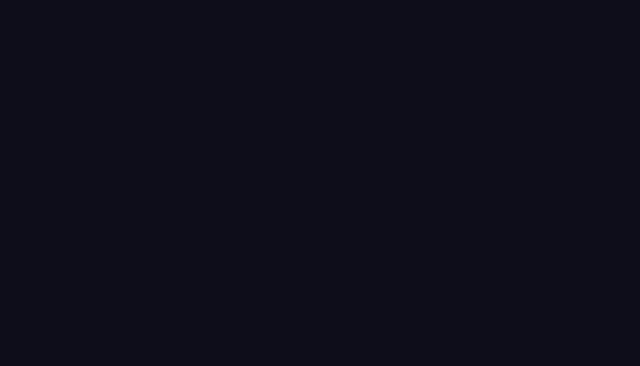
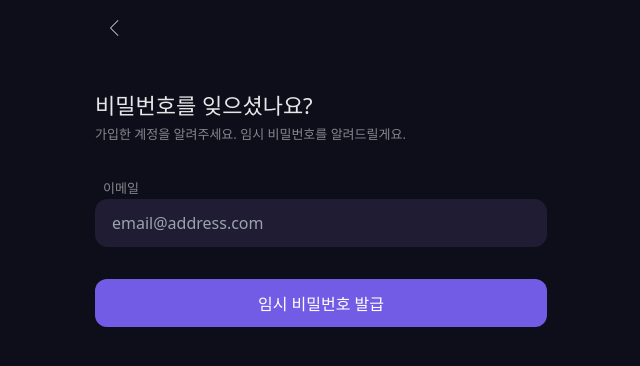
Before and after one commit to petercoco626/21planet_web, a Next.js app: page /forget-password in a window 1280 px wide. Shown: the top 366 px of the page, without its empty margins (319-959 px from the left). Built offline with nearby package versions, Linux system fonts and the light colour scheme.

Commit message:
[feat] forget-password page

```diff
--- a/app/(pages)/forget-password/page.tsx
+++ b/app/(pages)/forget-password/page.tsx
@@ -1,3 +1,11 @@
+import { IssueTempPasswordForm } from '@/components/forget-password/email-form';
+import { ForgetPasswordHeader } from '@/components/forget-password/header';
+
 export default function ForgetPasswordPage() {
-  return <div></div>;
+  return (
+    <main className="px-6 pb-6 w-full h-full box-border">
+      <ForgetPasswordHeader />
+      <IssueTempPasswordForm />
+    </main>
+  );
 }
--- a/app/layout.tsx
+++ b/app/layout.tsx
@@ -20,6 +20,7 @@ export default function RootLayout({
             {children}
           </div>
         </ClientLayout>
+        <div id="modal-root" />
       </body>
     </html>
   );
--- /dev/null
+++ b/components/base/modal.tsx
@@ -0,0 +1,45 @@
+'use client';
+
+import clsx from 'clsx';
+import { ReactNode, useEffect, useState } from 'react';
+import { createPortal } from 'react-dom';
+
+interface ModalProps {
+  isOpen: boolean;
+  children: ReactNode;
+}
+
+export function Modal(props: ModalProps) {
+  const { isOpen, children } = props;
+
+  const [modalRoot, setModalRoot] = useState<HTMLElement | null>(null);
+
+  useEffect(() => {
+    setModalRoot(document.getElementById('modal-root'));
+  }, []);
+
+  if (!modalRoot) {
+    return null;
+  }
+
+  if (!isOpen) {
+    return null;
+  }
+
+  return createPortal(
+    <div
+      className={clsx(
+        'z-[9999] fixed top-0 left-0',
+        'w-screen h-[calc(var(--vh,1vh)*100)]',
+        'overflow-scroll scrollbar-none',
+        'bg-modal-background',
+        'animate-fadeIn'
+      )}
+    >
+      <div className="flex justify-center items-center relative w-full min-h-full ">
+        {children}
+      </div>
+    </div>,
+    modalRoot
+  );
+}
--- /dev/null
+++ b/components/forget-password/email-form.tsx
@@ -0,0 +1,98 @@
+'use client';
+
+import { FormProvider, useForm } from 'react-hook-form';
+import { Input } from '../base/input';
+import { Button } from '../base/button';
+import { useIssueTempPassword } from '@/hooks/api/auth';
+import { useToggle } from '@/hooks/use-toggle';
+import { useState } from 'react';
+import { IssueTempPasswordModal } from './issue-temp-password-modal';
+
+interface IssueTempPasswordFormValue {
+  email: string;
+}
+
+export function IssueTempPasswordForm() {
+  const { mutate: issueTempPasswordMutate } = useIssueTempPassword();
+
+  const {
+    handleToggleOff: handleIssueTempPasswordClose,
+    toggle: isIssueTempPasswordModalOpen,
+    handleToggleOn: handleIssueTempPasswordOn,
+  } = useToggle();
+
+  const IssueTempPasswordFormMethods = useForm<IssueTempPasswordFormValue>({
+    mode: 'onSubmit',
+    defaultValues: {
+      email: '',
+    },
+  });
+
+  const { handleSubmit } = IssueTempPasswordFormMethods;
+
+  const [modalMessage, setModalMessage] = useState('');
+
+  const handleIssueTempPasswordButtonClick = ({
+    email,
+  }: IssueTempPasswordFormValue) => {
+    issueTempPasswordMutate(
+      { email },
+      {
+        onSuccess: () => {
+          handleIssueTempPasswordOn();
+          setModalMessage(
+            '임시 비밀번호를 보냈습니다. 로그인 후 마이페이지 > 계정 관리에서 비밀번호를 변경해 주세요.'
+          );
+        },
+        onError: () => {
+          setModalMessage('계정이 없어요. 회원가입 해주세요.');
+          handleIssueTempPasswordOn();
+        },
+      }
+    );
+  };
+
+  return (
+    <FormProvider {...IssueTempPasswordFormMethods}>
+      <form
+        className="w-full h-[calc(100%-56px])"
+        autoComplete="off"
+        onSubmit={handleSubmit((IssueTempPasswordFormValue) => {
+          handleIssueTempPasswordButtonClick(IssueTempPasswordFormValue);
+        })}
+      >
+        <div className="mb-8">
+          <h1 className="text-xxl_light text-white-0.9 mb-1">
+            비밀번호를 잊으셨나요?
+          </h1>
+          <p className="text-s_light text-white-0.5">
+            가입한 계정을 알려주세요. 임시 비밀번호를 알려드릴게요.
+          </p>
+        </div>
+
+        <Input
+          name="email"
+          type="text"
+          labelName="이메일"
+          placeholder={'email@address.com'}
+          required={{
+            value: true,
+            message: '이메일을 알려주세요',
+          }}
+          pattern={{
+            value: /^[a-zA-Z0-9._-]+@[a-zA-Z0-9.-]+\.[a-zA-Z]{2,4}$/,
+            message: '이메일을 확인해주세요',
+          }}
+        />
+        <Button variant="primary" size="large" className="w-full mt-8">
+          임시 비밀번호 발급
+        </Button>
+        <IssueTempPasswordModal
+          isModalOpen={isIssueTempPasswordModalOpen}
+          onClose={handleIssueTempPasswordClose}
+          message={modalMessage}
+        />
+      </form>
+    </FormProvider>
+  );
+}
--- /dev/null
+++ b/components/forget-password/header.tsx
@@ -0,0 +1,19 @@
+'use client';
+
+import { useRouter } from 'next/navigation';
+import { GoBackButton } from '../common/go-back-button';
+import { pathname } from '@/constants/path';
+
+export function ForgetPasswordHeader() {
+  const route = useRouter();
+
+  const handleGoBackButtonClick = () => {
+    route.push(pathname.WORK_THROUGH);
+  };
+
+  return (
+    <div className="w-full h-14 py-2 box-border mb-8">
+      <GoBackButton onClickGobackButton={handleGoBackButtonClick} />
+    </div>
+  );
+}
--- /dev/null
+++ b/components/forget-password/issue-temp-password-modal.tsx
@@ -0,0 +1,34 @@
+import { Modal } from '../base/modal';
+import { Button } from '../base/button';
+
+interface IssueTempPasswordModalProps {
+  onClose: () => void;
+  isModalOpen: boolean;
+  message: string;
+}
+
+export function IssueTempPasswordModal({
+  isModalOpen,
+  onClose,
+  message,
+}: IssueTempPasswordModalProps) {
+  return (
+    <Modal isOpen={isModalOpen}>
+      <div className="p-4 bg-gray-800 rounded-3xl">
+        <div className="py-4 min-h-[86px] w-[260px] box-border flex flex-row items-center justify-center mb-4">
+          <div className="text-m_light text-white-0.9 text-center">
+            {message}
+          </div>
+        </div>
+        <Button
+          variant="primary"
+          size="large"
+          className="w-full"
+          onClick={onClose}
+        >
+          확인
+        </Button>
+      </div>
+    </Modal>
+  );
+}
--- a/package.json
+++ b/package.json
@@ -28,6 +28,7 @@
     "eslint": "^8",
     "eslint-config-next": "14.1.0",
     "postcss": "^8",
+    "tailwind-scrollbar": "^3.1.0",
     "tailwindcss": "^3.3.0",
     "typescript": "^5"
   }
--- a/tailwind.config.ts
+++ b/tailwind.config.ts
@@ -276,7 +276,16 @@ const config: Config = {
         suit: 'SUIT-Medium',
       },
     },
+    keyframes: {
+      fadeIn: {
+        from: { opacity: '0' },
+        to: { opacity: '1' },
+      },
+    },
+    animation: {
+      fadeIn: 'fadeIn .3s ease-in-out',
+    },
   },
-  plugins: [],
+  plugins: [require('tailwind-scrollbar')({ nocompatible: true })],
 };
 export default config;
```
Also changed, not shown: 1 other file (tests, documents, lock files or other folders).
